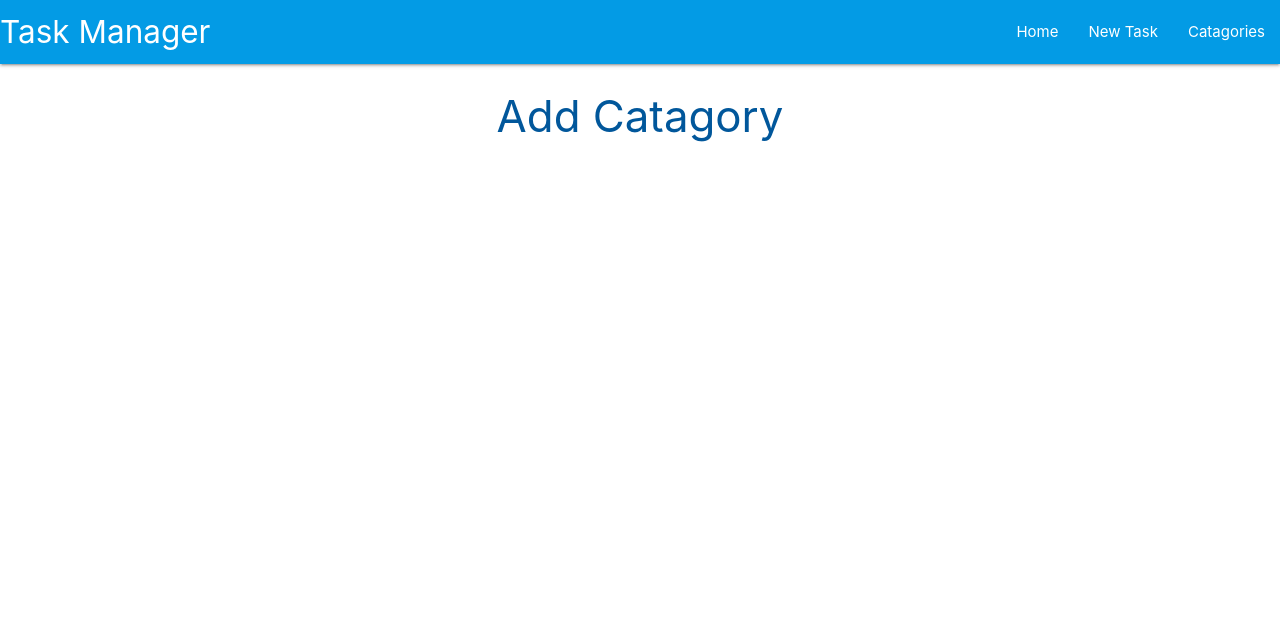
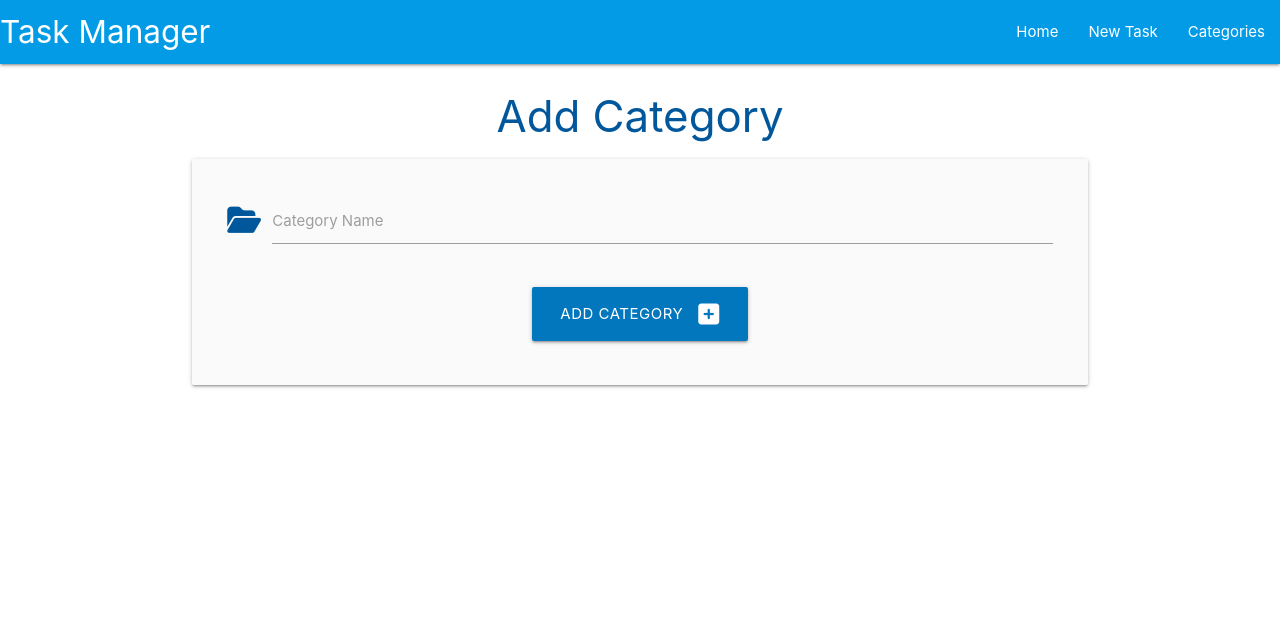
Before and after one commit to LeighAllenDev/flask-taskmanager, a Flask app: page /add_category in a window 1280 px wide. Shown: the top 625 px of the page. Run offline with Flask 2, Linux system fonts and the light colour scheme.

Commit message:
fixed db not having relations site now shows catagories

```diff
--- a/run.py
+++ b/run.py
@@ -1,5 +1,7 @@
 import os
-from taskmanager import app
+from taskmanager import app, db
+with app.app_context():
+    db.create_all()
 
 
 if __name__ == "__main__":
--- a/taskmanager/routes.py
+++ b/taskmanager/routes.py
@@ -1,6 +1,6 @@
-from flask import render_template
+from flask import render_template, request, redirect, url_for
 from taskmanager import app, db
-from taskmanager.models import Catagory, Task
+from taskmanager.models import Category, Task
 
 
 @app.route("/")
@@ -10,9 +10,15 @@ def home():
 
 @app.route("/categories")
 def categories():
-    return render_template("categories.html")
+    categories = list(Category.query.order_by(Category.category_name).all())
+    return render_template("categories.html", categories=categories)
 
 
 @app.route("/add_category", methods=["GET", "POST"])
 def add_category():
+    if request.method == "POST":
+        category = Category(category_name=request.form.get("category_name"))
+        db.session.add(category)
+        db.session.commit()
+        return redirect(url_for("categories"))
     return render_template("add_category.html")
--- a/taskmanager/templates/add_category.html
+++ b/taskmanager/templates/add_category.html
@@ -1,7 +1,31 @@
-{% extends "base.html" %}
-{% block content %}
+{% extends "base.html" %} {% block content %}
 
-<h3 class="center-align light-blue-text text-darken-4">Add Catagory</h3>
+<h3 class="center-align light-blue-text text-darken-4">Add Category</h3>
 
+<div class="row card-panel grey lighten-5">
+  <form class="col s12" method="POST" action="{{ url_for('add_category') }}">
+    <div class="row">
+      <div class="input-field col s12">
+        <i class="fas fa-folder-open prefix light-blue-text text-darken-4"></i>
+        <input
+          name="category_name"
+          id="category_name"
+          minlength="3"
+          maxlength="25"
+          type="text"
+          class="validate"
+        />
+        <label for="category_name">Category Name</label>
+      </div>
+    </div>
+    <div class="row">
+      <div class="center-align col s12">
+        <button type="submit" class="btn-large light-blue darken-3">
+          Add Category <i class="fas fa-plus-square right"></i>
+        </button>
+      </div>
+    </div>
+  </form>
+</div>
 
 {% endblock %}
--- a/taskmanager/templates/base.html
+++ b/taskmanager/templates/base.html
@@ -35,7 +35,7 @@
           <ul class="right hide-on-med-and-down">
             <li><a href="{{ url_for('home') }}">Home</a></li>
             <li><a href="">New Task</a></li>
-            <li><a href="{{ url_for('catagories') }}">Catagories</a></li>
+            <li><a href="{{ url_for('categories') }}">Categories</a></li>
           </ul>
         </div>
       </nav>
@@ -43,7 +43,7 @@
       <ul class="sidenav" id="mobile-demo">
         <li><a href="{{ url_for('home') }}">Home</a></li>
         <li><a href="">New Task</a></li>
-        <li><a href="{{ url_for('catagories') }}">Catagories</a></li>
+        <li><a href="{{ url_for('categories') }}">Catagories</a></li>
       </ul>
     </header>
 
```
Also changed, not shown: taskmanager/models.py (+19 -12 lines), taskmanager/templates/categories.html (+16 -0 lines).
